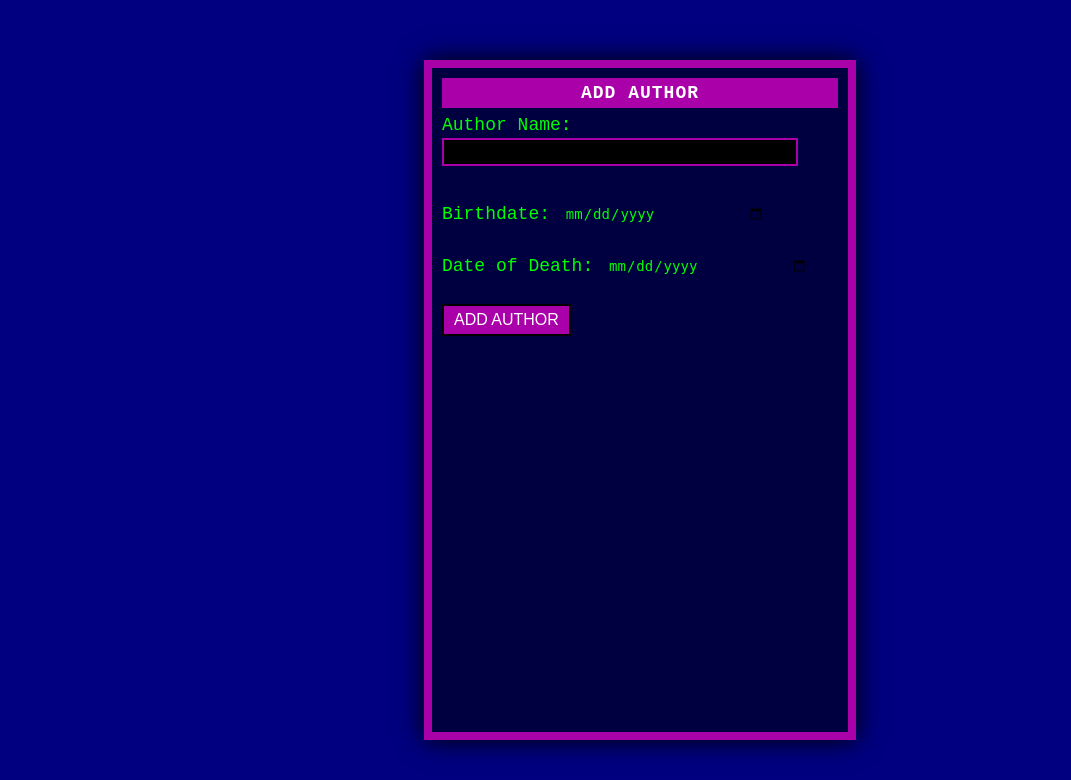
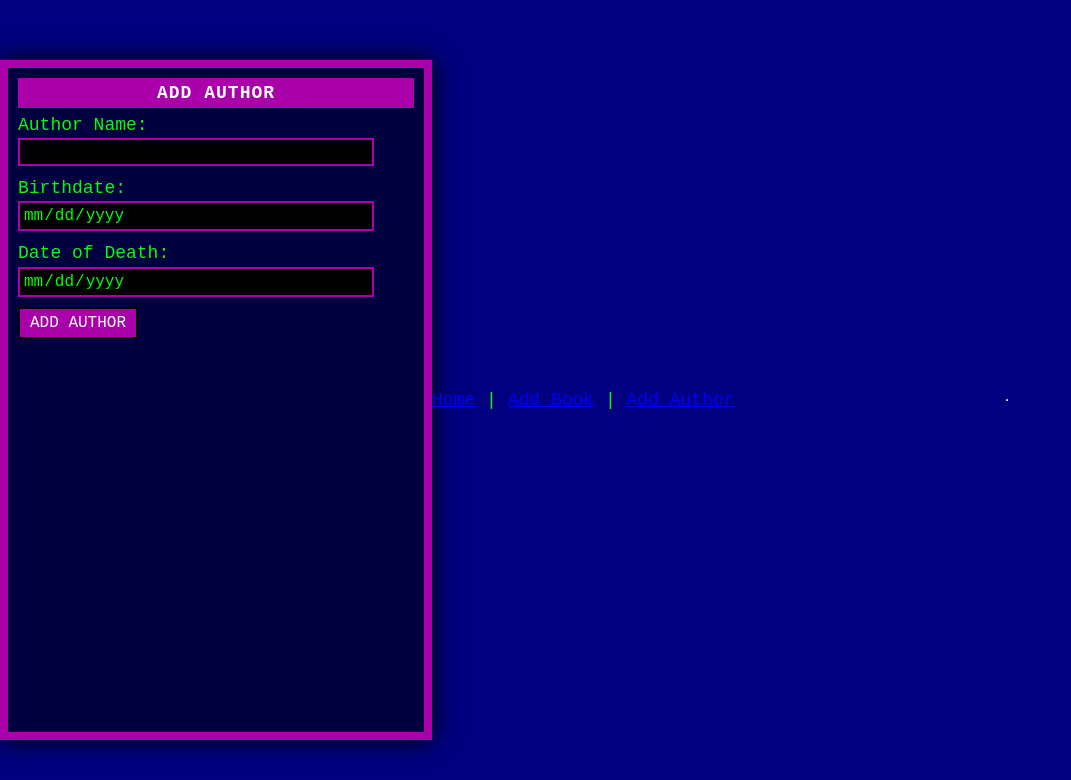
Before and after one commit to Moktur/book-alchemy, a Flask app: page /add_author in a window 1280 px wide. Shown: the top 780 px of the page, without its empty margins (0-1071 px from the left). Run offline with Flask 3, Linux system fonts and the light colour scheme.

Commit message:
added missing features as suggest

```diff
--- a/app.py
+++ b/app.py
@@ -51,7 +51,13 @@ def home():
 @app.route('/add_author', methods=['GET', 'POST'])
 def add_author():
     if request.method == 'POST':
+        # check if author exist:
         name = request.form['name']
+        existing_author = Author.query.filter_by(name=name).first()
+        if existing_author:
+            flash("Author already exists.", "error")
+            return render_template('add_author.html')
+
         birth_date_str = request.form['birthdate']
         date_of_death_str = request.form['date_of_death']
 
@@ -110,6 +116,7 @@ def add_book():
         title = request.form['title']
         publication_year = request.form['publication_year']
         author_id = request.form.get('author_id')
+        isbn = request.form['isbn']
 
         if not title or not publication_year or not author_id:
             flash("Please fill in all required fields.", "error")
@@ -119,7 +126,8 @@ def add_book():
             new_book = Book(
                 title=title,
                 publication_year=publication_year,
-                author_id=author_id
+                author_id=author_id,
+                isbn=isbn
             )
             db.session.add(new_book)
             db.session.commit()
--- a/data_models.py
+++ b/data_models.py
@@ -7,7 +7,7 @@ class Author(db.Model):
     __tablename__ = 'authors'
 
     id = db.Column(db.Integer, primary_key=True, autoincrement=True)
-    name = db.Column(db.String(100), nullable=False)
+    name = db.Column(db.String(100),unique=True, nullable=False)
     birth_date = db.Column(db.Date)
     date_of_death = db.Column(db.Date)
 
@@ -22,6 +22,7 @@ class Book(db.Model):
     __tablename__ = 'books'
 
     id = db.Column(db.Integer, primary_key=True, autoincrement=True)
+    isbn = db.Column(db.String(20), nullable=True)
     title = db.Column(db.String(100), nullable=False)
     publication_year = db.Column(db.Integer)
 
--- a/static/schneider_cpc.css
+++ b/static/schneider_cpc.css
@@ -43,18 +43,60 @@ body {
     letter-spacing: 1px;
 }
 
+/* Navigation */
+.navigation {
+    text-align: center;
+    margin-bottom: 10px;
+    font-weight: bold;
+    text-transform: uppercase;
+}
+
+.navigation a {
+    color: #00ff00;
+    text-decoration: none;
+    margin: 0 5px;
+}
+
+.navigation a:hover {
+    color: #ff00ff;
+}
+
 /* Inhalt */
 .content {
     flex: 1;
     overflow-y: auto;
     color: #00ff00;
-    /* Grün */
     line-height: 1.4;
+}
+
+/* Flash-Messages Container */
+.flash-container {
+    margin-bottom: 10px;
+}
+
+.flash {
+    padding: 8px;
+    margin-bottom: 8px;
+    border: 2px solid #aa00aa;
+    background-color: #000000;
+    color: #00ff00;
+    font-weight: bold;
+    font-family: 'Courier New', monospace;
+    text-align: center;
+}
+
+.flash.success {
+    border-color: #00ff00;
+}
+
+.flash.error {
+    border-color: #ff0000;
 }
 
 /* Formulare */
 input[type="text"],
-input[type="number"] {
+input[type="number"],
+input[type="date"] {
     background-color: #000000;
     color: #00ff00;
     border: 2px solid #aa00aa;
@@ -63,6 +105,7 @@ input[type="number"] {
     width: 90%;
     margin-bottom: 10px;
     box-sizing: border-box;
+    font-family: 'Courier New', monospace;
 }
 
 button,
@@ -74,6 +117,7 @@ input[type="submit"] {
     font-size: 16px;
     cursor: pointer;
     text-transform: uppercase;
+    font-family: 'Courier New', monospace;
 }
 
 button:hover,
@@ -87,34 +131,41 @@ input[type="submit"]:hover {
     padding: 5px 0;
 }
 
-input[type="date"] {
-    appearance: none;
-    /* Entfernt natives Styling */
-    -webkit-appearance: none;
-    /* Für WebKit-Browser */
-    -moz-appearance: none;
-    /* Für Firefox */
-    background-color: var(--bg-color);
-    color: var(--text-color);
-    border: 2px solid var(--border-color);
-    padding: 4px;
-    font-family: monospace;
-    font-size: 14px;
-    width: 200px;
+/* Navigation */
+.navigation {
+    text-align: center;
+    padding: 10px;
+    font-family: 'Courier New', monospace;
+    color: #00ff00;
+    background-color: #000040;
+    border-top: 2px solid #aa00aa;
 }
 
-input[type="date"] {
-    appearance: none;
-    /* Entfernt natives Styling */
-    -webkit-appearance: none;
-    /* Für WebKit-Browser */
-    -moz-appearance: none;
-    /* Für Firefox */
-    background-color: var(--bg-color);
-    color: var(--text-color);
-    border: 2px solid var(--border-color);
-    padding: 4px;
-    font-family: monospace;
-    font-size: 14px;
-    width: 200px;
+.navigation a {
+    color: #00ff00;
+    text-decoration: none;
+    margin: 0 10px;
 }
+
+.navigation a:hover {
+    color: #ffffff;
+    background-color: #aa00aa;
+    padding: 2px 4px;
+}
+
+/* Flash-Nachrichten */
+.flash-messages {
+    list-style-type: none;
+    padding: 0;
+    margin-bottom: 10px;
+}
+
+.flash-messages li {
+    background-color: #aa00aa;
+    color: #ffffff;
+    padding: 5px;
+    margin-bottom: 5px;
+    border: 1px solid #000000;
+    font-weight: bold;
+    text-align: center;
+}
--- a/templates/add_author.html
+++ b/templates/add_author.html
@@ -3,8 +3,6 @@
 
 <head>
   <meta charset="UTF-8">
-  <meta name="viewport" content="width=device-width, initial-scale=1.0">
-  <meta http-equiv="X-UA-Compatible" content="ie=edge">
   <title>Add Author</title>
   <link rel="stylesheet" href="{{ url_for('static', filename='schneider_cpc.css') }}">
 </head>
@@ -14,11 +12,11 @@
     <div class="title-bar">Add Author</div>
     <div class="content">
 
-      {% with messages = get_flashed_messages() %}
+      {% with messages = get_flashed_messages(with_categories=true) %}
       {% if messages %}
       <ul>
-        {% for message in messages %}
-        <li>{{ message }}</li>
+        {% for category, message in messages %}
+        <li class="{{ category }}">{{ message }}</li>
         {% endfor %}
       </ul>
       {% endif %}
@@ -26,19 +24,26 @@
 
       <form action="/add_author" method="POST">
         <label for="name">Author Name:</label>
-        <input type="text" id="name" name="name" required><br><br>
+        <input type="text" id="name" name="name" required>
 
         <label for="birthdate">Birthdate:</label>
-        <input type="date" id="birthdate" name="birthdate" required><br><br>
+        <input type="date" id="birthdate" name="birthdate" required>
 
         <label for="date_of_death">Date of Death:</label>
-        <input type="date" id="date_of_death" name="date_of_death"><br><br>
+        <input type="date" id="date_of_death" name="date_of_death">
 
         <input type="submit" value="Add Author">
       </form>
 
     </div>
   </div>
+
+  <nav>
+    <a href="/">Home</a> |
+    <a href="/add_book">Add Book</a> |
+    <a href="/add_author">Add Author</a>
+  </nav>
+  <hr>
 </body>
 
 </html>
```
Also changed, not shown: templates/add_book.html (+10 -1 lines), templates/home.html (+46 -4 lines), data/library.sqlite.
